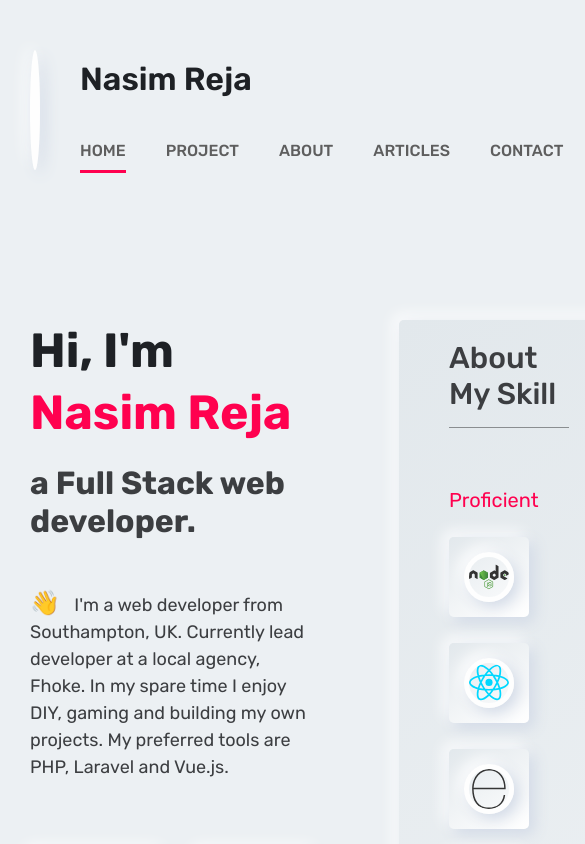
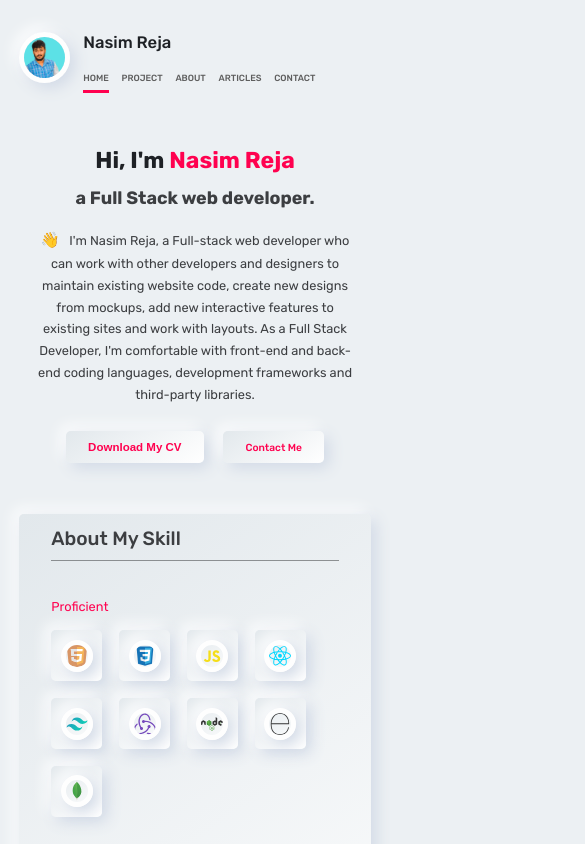
Before and after one commit to nasim67reja/protfolio, a React (Create React App) app: page /project/1#/home in a window 390 px wide. Shown: the top 844 px of the page, 585 px wide, since content can reach past the window. Built offline with nearby package versions, Linux system fonts and the light colour scheme.

Commit message:
Responsive Home Page

```diff
--- a/src/components/About/Experience.module.css
+++ b/src/components/About/Experience.module.css
@@ -1,7 +1,8 @@
 .box {
   margin-top: 10rem;
-  display: flex;
-  justify-content: space-between;
+  display: grid;
+  grid-template-columns: 1fr 1fr;
+  /* justify-content: space-between; */
   gap: 4rem;
   animation: opactiy 300ms ease-in-out;
 }
@@ -47,7 +48,6 @@
   border-radius: 1rem;
   font-size: 1.8rem;
   line-height: 1.7;
-  width: 55rem;
   position: relative;
   margin-bottom: 4rem;
 }
--- a/src/components/Body/Hero.js
+++ b/src/components/Body/Hero.js
@@ -7,7 +7,7 @@ const Hero = () => {
   return (
     <section className={styles.hero}>
       <div className={styles.container}>
-        <div>
+        <div className={styles.responsiveInfo}>
           <Info />
         </div>
         <div className={styles.heroSkills}>
--- a/src/components/Body/Hero.module.css
+++ b/src/components/Body/Hero.module.css
@@ -1,5 +1,4 @@
 .hero {
-  margin-top: 15rem;
   margin-bottom: 5rem;
 }
 .container {
@@ -17,3 +16,16 @@
   background: var(--gradient-box-w);
   border-radius: 5px;
 }
+
+/* Responsive design */
+
+@media (max-width: 60em) {
+  .container {
+    grid-template-columns: 1fr;
+  }
+  .responsiveInfo {
+    display: flex;
+    flex-direction: column;
+    align-items: center;
+  }
+}
--- a/src/components/Body/Info.js
+++ b/src/components/Body/Info.js
@@ -1,4 +1,5 @@
 import { Fragment } from "react";
+import { Link } from "react-router-dom";
 import styles from "./Info.module.css";
 
 const Info = () => {
@@ -12,14 +13,18 @@ const Info = () => {
         a Full Stack web developer.
       </h2>
       <p className={styles.description}>
-        <span className={styles.fingure}>👋</span> I'm a web developer from
-        Southampton, UK. Currently lead developer at a local agency, Fhoke. In
-        my spare time I enjoy DIY, gaming and building my own projects. My
-        preferred tools are PHP, Laravel and Vue.js.
+        <span className={styles.fingure}>👋</span> I'm Nasim Reja, a Full-stack
+        web developer who can work with other developers and designers to
+        maintain existing website code, create new designs from mockups, add new
+        interactive features to existing sites and work with layouts. As a Full
+        Stack Developer, I'm comfortable with front-end and back-end coding
+        languages, development frameworks and third-party libraries.
       </p>
       <div className={styles.btnList}>
         <button className={styles.btn}>Download My CV</button>
-        <button className={styles.btn}>Contact Me</button>
+        <Link to="/contact" className={styles.btn}>
+          Contact Me
+        </Link>
       </div>
     </Fragment>
   );
--- a/src/components/Body/Info.module.css
+++ b/src/components/Body/Info.module.css
@@ -14,7 +14,7 @@
 }
 
 .description {
-  line-height: 2.7rem;
+  line-height: 1.6;
   font-size: 1.8rem;
   color: var(--color-body-white);
   margin-bottom: 7rem;
@@ -45,3 +45,35 @@
   color: white;
   transform: translate(2px, -5px);
 }
+
+@media (max-width: 60em) {
+  .description {
+    line-height: 1.7;
+    font-size: 2rem;
+    margin-bottom: 4rem;
+    padding: 0 5rem;
+  }
+  .btn {
+    font-size: 1.6rem;
+  }
+}
+
+@media (max-width: 36em) {
+  .heading-primary {
+    font-size: 3.6rem;
+    line-height: 4.2rem;
+  }
+  .heading-secondary {
+    color: var(--color-body-white);
+    font-size: 2.8rem;
+    margin: 2rem 0 3rem 0;
+  }
+
+  .description {
+    padding: 0 2rem;
+    text-align: center;
+  }
+  .btn {
+    font-size: 1.8rem;
+  }
+}
--- a/src/components/Body/Skills.js
+++ b/src/components/Body/Skills.js
@@ -14,10 +14,12 @@ import Redux from "../../Images/Logo/redux.svg";
 
 // comfortable
 import Sass from "../../Images/Logo/sass.svg";
-import typescript from "../../Images/Logo/typescript.svg";
-import NextJs from "../../Images/Logo/nextjs.svg";
+// import typescript from "../../Images/Logo/typescript.svg";
+// import NextJs from "../../Images/Logo/nextjs.svg";
 import tailwindcss from "../../Images/Logo/tailwindcss.svg";
 import materialui from "../../Images/Logo/materialui.svg";
+import firebase from "../../Images/Logo/firebase.svg";
+import bootstrap from "../../Images/Logo/bootstrap.svg";
 
 //  Tool
 import Postman from "../../Images/Logo/postman.svg";
@@ -31,21 +33,21 @@ import useSkills from "./useSkills";
 
 const Skills = () => {
   const proficientSkills = useSkills({
+    Html5,
+    CSS,
+    JS,
+    Reactjs,
+    Tailwind: tailwindcss,
+    Redux,
     Nodejs,
-    Reactjs,
     Expressjs,
     Mongodb,
-    Redux,
-    JS,
-    CSS,
-    Html5,
   });
 
   const comfortableSkills = useSkills({
-    TS: typescript,
-    NextJs,
-    Tailwind: tailwindcss,
     Material: materialui,
+    firebase,
+    bootstrap,
     Sass,
   });
 
--- a/src/components/Header/MainHeader.module.css
+++ b/src/components/Header/MainHeader.module.css
@@ -1,5 +1,5 @@
 header {
-  margin-bottom: 15rem;
+  margin-bottom: 10rem;
 }
 .container {
   max-width: 86rem;
@@ -39,3 +39,25 @@ img {
   font-size: 3.2rem;
   font-weight: 600;
 }
+
+@media (max-width: 34em) {
+  .flex {
+    gap: 3rem;
+  }
+  .header-img-box {
+    max-width: 8rem;
+    height: 8rem;
+  }
+  .header-content-box {
+    padding: 0;
+  }
+  .heading-secondary {
+    font-size: 2.6rem;
+    font-weight: 500;
+  }
+}
+@media (max-width: 27.6em) {
+  .flex {
+    gap: 2rem;
+  }
+}
--- a/src/components/Header/Navbar.module.css
+++ b/src/components/Header/Navbar.module.css
@@ -3,3 +3,19 @@
   list-style: none;
   gap: 4rem;
 }
+
+@media (max-width: 34em) {
+  .navList {
+    gap: 3rem;
+  }
+}
+
+@media (max-width: 27.6em) {
+  .navList {
+    gap: 2rem;
+  }
+  .navList a:link,
+  .navList a:visited {
+    font-size: 1.4rem;
+  }
+}
--- a/src/components/Project/Project.module.css
+++ b/src/components/Project/Project.module.css
@@ -49,6 +49,15 @@
   color: var(--color-body-white);
   border-radius: 5px;
 }
+@media (max-width: 63em) {
+  .cardBox {
+    gap: 4rem;
+  }
+  .card {
+    width: 34rem;
+    padding: 3rem;
+  }
+}
 
 .card span {
   color: var(--main-color);
--- a/src/index.css
+++ b/src/index.css
@@ -125,3 +125,35 @@ a:visited {
     transform: translate(0rem, 0rem);
   }
 }
+
+/* Responsive design */
+/* 1500px */
+@media (max-width: 94em) {
+  html {
+    font-size: 58%;
+  }
+}
+/* //1200px */
+@media (max-width: 75em) {
+  html {
+    font-size: 54%;
+  }
+}
+
+@media (max-width: 69em) {
+  html {
+    font-size: 50%;
+  }
+}
+
+@media (max-width: 45em) {
+  html {
+    font-size: 45%;
+  }
+}
+
+@media (max-width: 25em) {
+  html {
+    font-size: 40%;
+  }
+}
```
Also changed, not shown: src/Images/Logo/bootstrap.svg (added), src/Images/Logo/firebase.svg (added).
